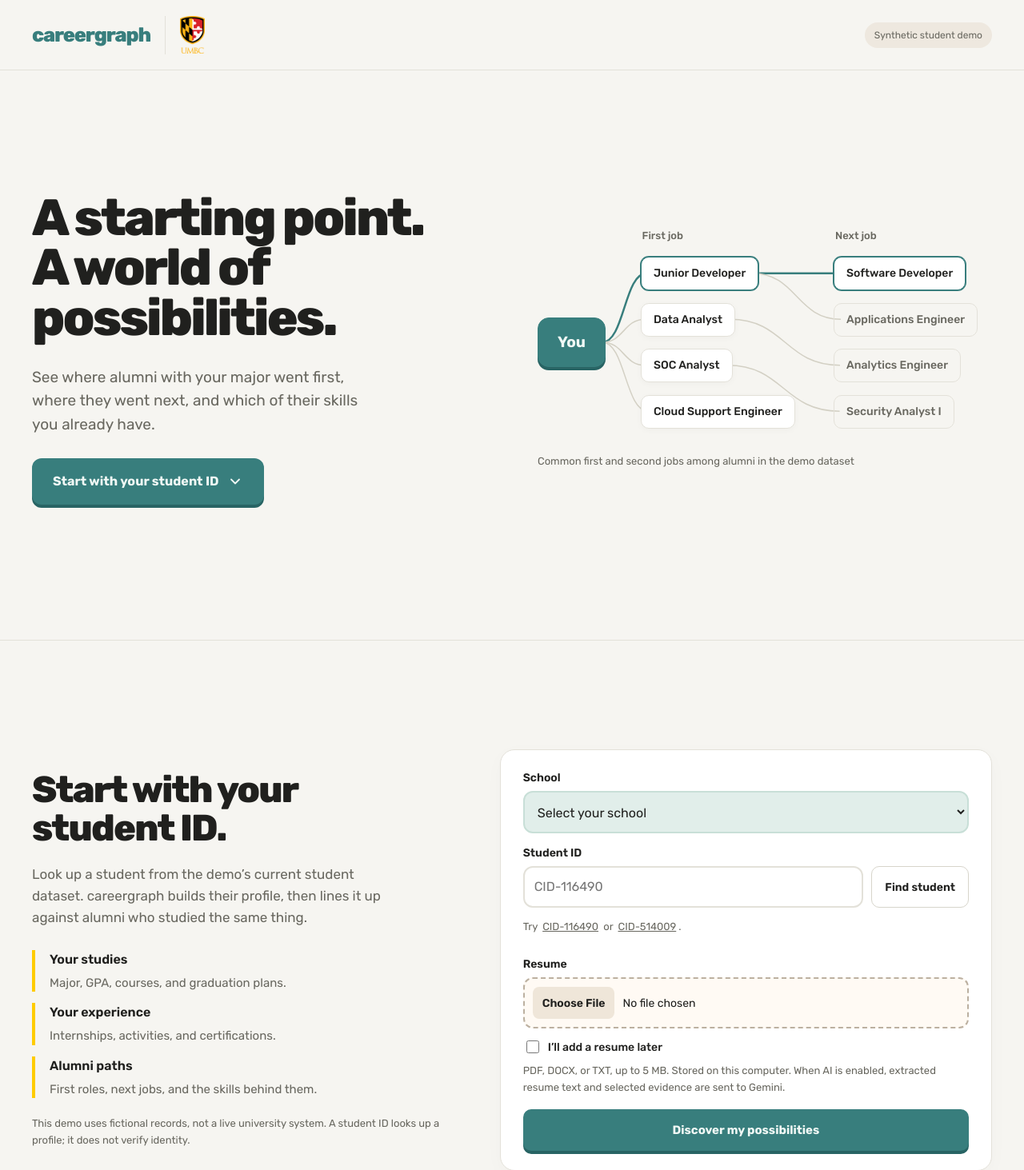
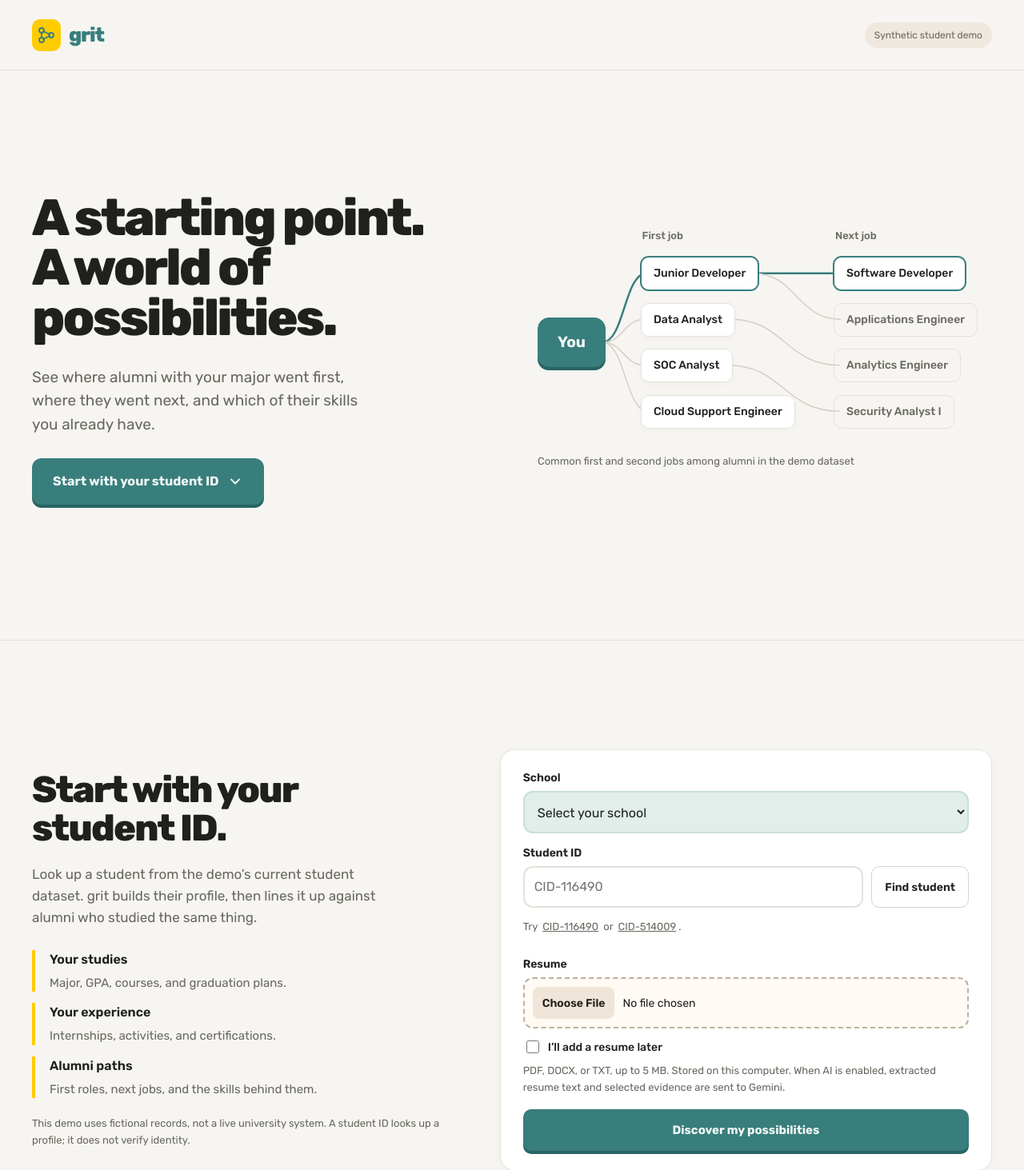
Before and after one commit to oolio151/career-graph, a Flask app: page / in a window 1280 px wide. Shown: the top 1463 px of the page at 80% size. Run offline with Flask 3, Linux system fonts and the light colour scheme; parts of the project's set-up code (start-up, migrations or seed data) failed here and were passed over.

Commit message:
fixed some logo issues

```diff
--- a/static/css/style.css
+++ b/static/css/style.css
@@ -1576,6 +1576,8 @@ body:has(#view-discover), body:has(#view-resume) {
 
 .school-logo { display:flex; align-items:center; flex-shrink:0; padding-left:18px; margin-left:-10px; border-left:1px solid var(--line); }
 .school-logo img { display:block; height:48px; width:auto; object-fit:contain; }
+.school-entry .school-logo { opacity:0; visibility:hidden; transition:opacity .8s ease, visibility .8s ease; }
+.school-entry[data-school="umbc"] .school-logo { opacity:1; visibility:visible; }
 
 .footer-identity { display:flex; align-items:center; gap:24px; }
 .footer-identity .school-logo img { height:40px; }
--- a/templates/base.html
+++ b/templates/base.html
@@ -10,11 +10,11 @@
       content="Explore the connections between your degree, campus experiences, and your next career chapter."
     />
     <title>
-      {% block title %}Career Graph — Find your next chapter{% endblock %}
+      {% block title %}grit — Find your next chapter{% endblock %}
     </title>
     <link
       rel="stylesheet"
-      href="{{ url_for('static', filename='css/style.css', v=21) }}"
+      href="{{ url_for('static', filename='css/style.css', v=22) }}"
     />
     {% block scripts %}<script src="{{ url_for('static', filename='js/main.js', v=12) }}" defer></script>
     <script src="{{ url_for('static', filename='js/discover.js', v=16) }}" defer></script>
--- a/templates/welcome.html
+++ b/templates/welcome.html
@@ -5,7 +5,7 @@
 <script src="{{ url_for('static', filename='js/welcome.js', v=9) }}" defer></script>{% endblock %}
 {% block content %}
 <section class="hero" aria-labelledby="hero-title">
-  <header class="site-header"><a class="brand" href="/">careergraph</a><span class="school-logo"><img src="{{ url_for('static', filename='images/umbc.png') }}" alt="University of Maryland, Baltimore County" height="48"></span><span class="demo-label">Synthetic student demo</span></header>
+  <header class="site-header"><a class="brand" href="/"><span class="brand-symbol"><svg class="icon" viewBox="0 0 24 24" aria-hidden="true"><path d="m8 7 8 4M8 17l8-4M6 9v6" fill="none" stroke="currentColor" stroke-width="1.8" stroke-linecap="round" stroke-linejoin="round"/><circle cx="6" cy="6" r="3" fill="none" stroke="currentColor" stroke-width="1.8"/><circle cx="18" cy="12" r="3" fill="none" stroke="currentColor" stroke-width="1.8"/><circle cx="6" cy="18" r="3" fill="none" stroke="currentColor" stroke-width="1.8"/></svg></span>grit</a><span class="school-logo"><img src="{{ url_for('static', filename='images/umbc.png') }}" alt="University of Maryland, Baltimore County" height="48"></span><span class="demo-label">Synthetic student demo</span></header>
   <div class="hero-body">
     <div class="hero-copy">
       <h1 id="hero-title"><span class="hero-line"><span>A starting point.</span></span><span class="hero-line"><span>A world of</span></span><span class="hero-line"><span>possibilities.</span></span></h1>
@@ -41,7 +41,7 @@
   <div class="demo-grid">
     <div class="demo-intro">
       <h2 id="welcome-title">Start with your student ID.</h2>
-      <p class="demo-lede">Look up a student from the demo’s current student dataset. careergraph builds their profile, then lines it up against alumni who studied the same thing.</p>
+      <p class="demo-lede">Look up a student from the demo’s current student dataset. grit builds their profile, then lines it up against alumni who studied the same thing.</p>
       <ul class="benefit-list"><li><strong>Your studies</strong><span>Major, GPA, courses, and graduation plans.</span></li><li><strong>Your experience</strong><span>Internships, activities, and certifications.</span></li><li><strong>Alumni paths</strong><span>First roles, next jobs, and the skills behind them.</span></li></ul>
       <p class="field-hint">This demo uses fictional records, not a live university system. A student ID looks up a profile; it does not verify identity.</p>
     </div>
```
